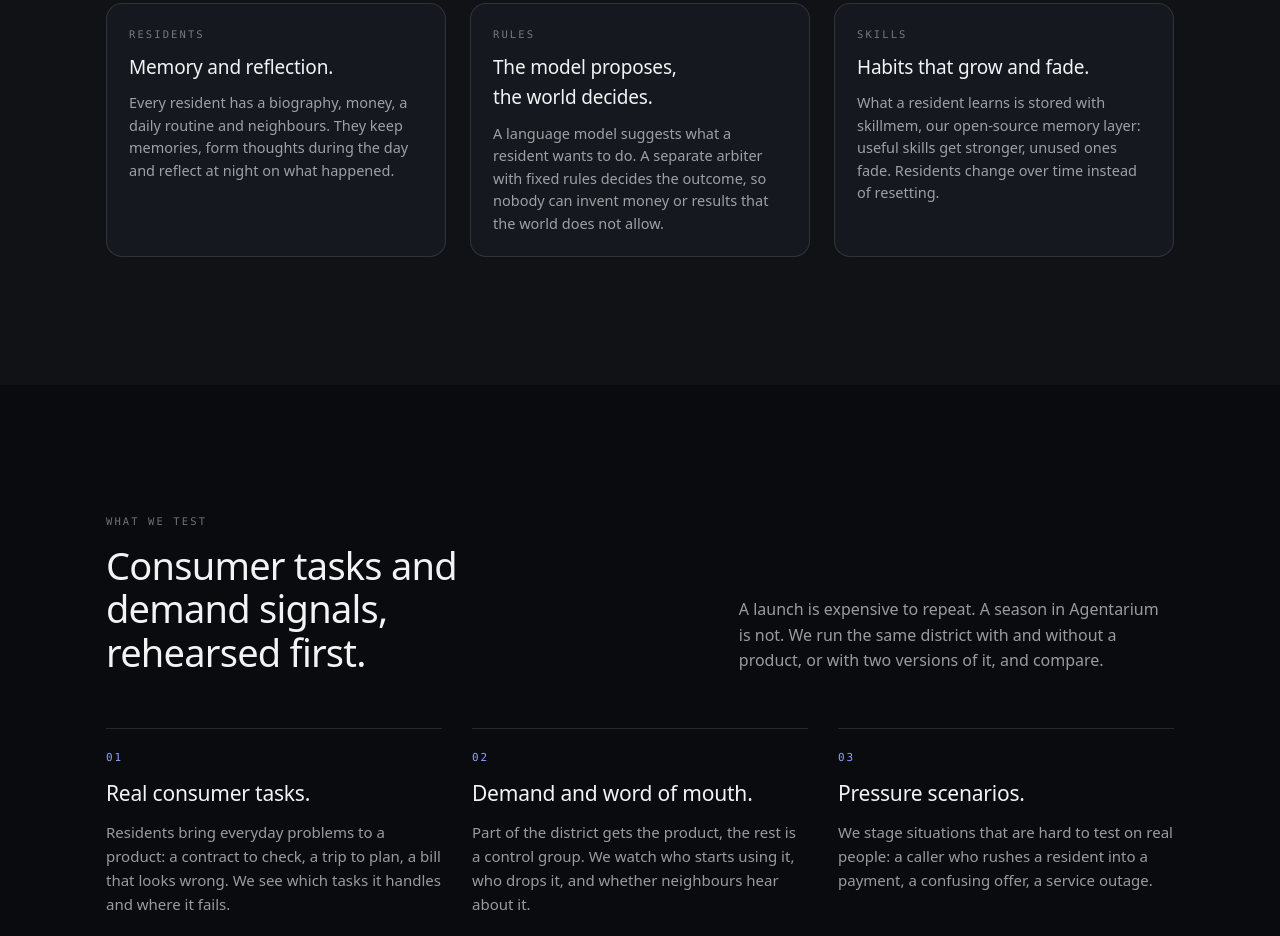
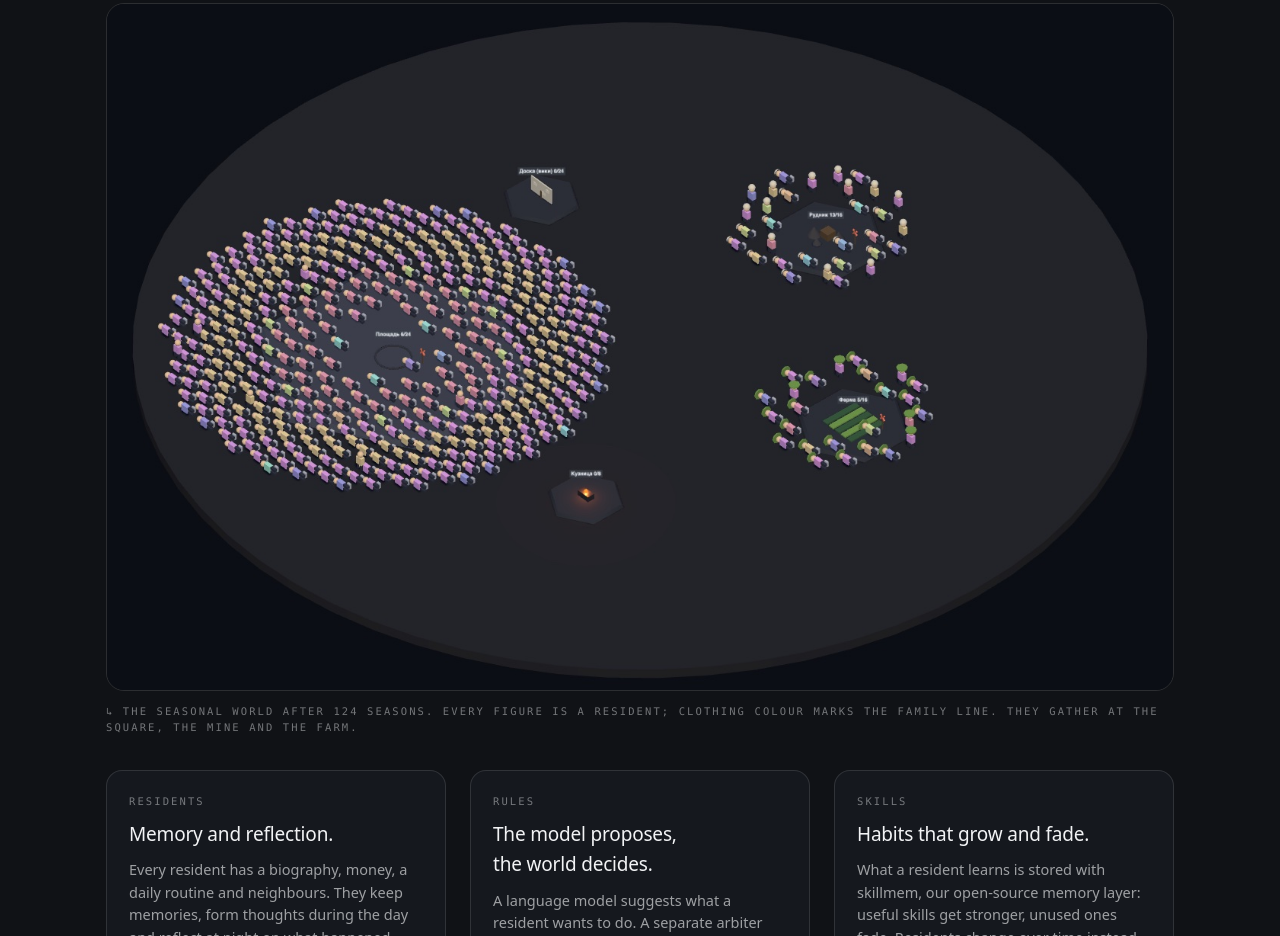
Before and after one commit to liza-studio/lizastudio.net, a plain HTML site: page agentarium.html in a window 1280 px wide. Shown: the part 1650-2586 px from the top of the page. Drawn offline with Linux system fonts and the light colour scheme.

Commit message:
Founder portrait; Agentarium seasonal world screenshot
Co-Authored-By: Claude Fable 5.2 <noreply@anthropic.com>

```diff
--- a/agentarium.html
+++ b/agentarium.html
@@ -107,6 +107,10 @@
           </div>
           <p class="section__sub">A resident is not a one-off prompt. Each one carries a life forward from tick to tick, so behaviour on day twenty depends on what happened on day three.</p>
         </header>
+        <figure style="margin:0 0 34px">
+          <img src="assets/agentarium-seasons.jpg" alt="Seasonal world of Agentarium: hundreds of resident figures gathered around the square, the mine and the farm" width="1400" height="900" loading="lazy" style="display:block; width:100%; height:auto; border-radius:18px; border:1px solid var(--line)">
+          <figcaption class="mono-label mono-label--muted" style="margin-top:12px; line-height:1.6">↳ The seasonal world after 124 seasons. Every figure is a resident; clothing colour marks the family line. They gather at the square, the mine and the farm.</figcaption>
+        </figure>
         <div class="grid grid--3 system__cards">
           <article class="info-card">
             <p class="mono-label">Residents</p>
```
Also changed, not shown: index.html (+1 -0 lines), assets/agentarium-seasons.jpg (added), assets/founder.jpg (added), assets/founder.webp (deleted).
